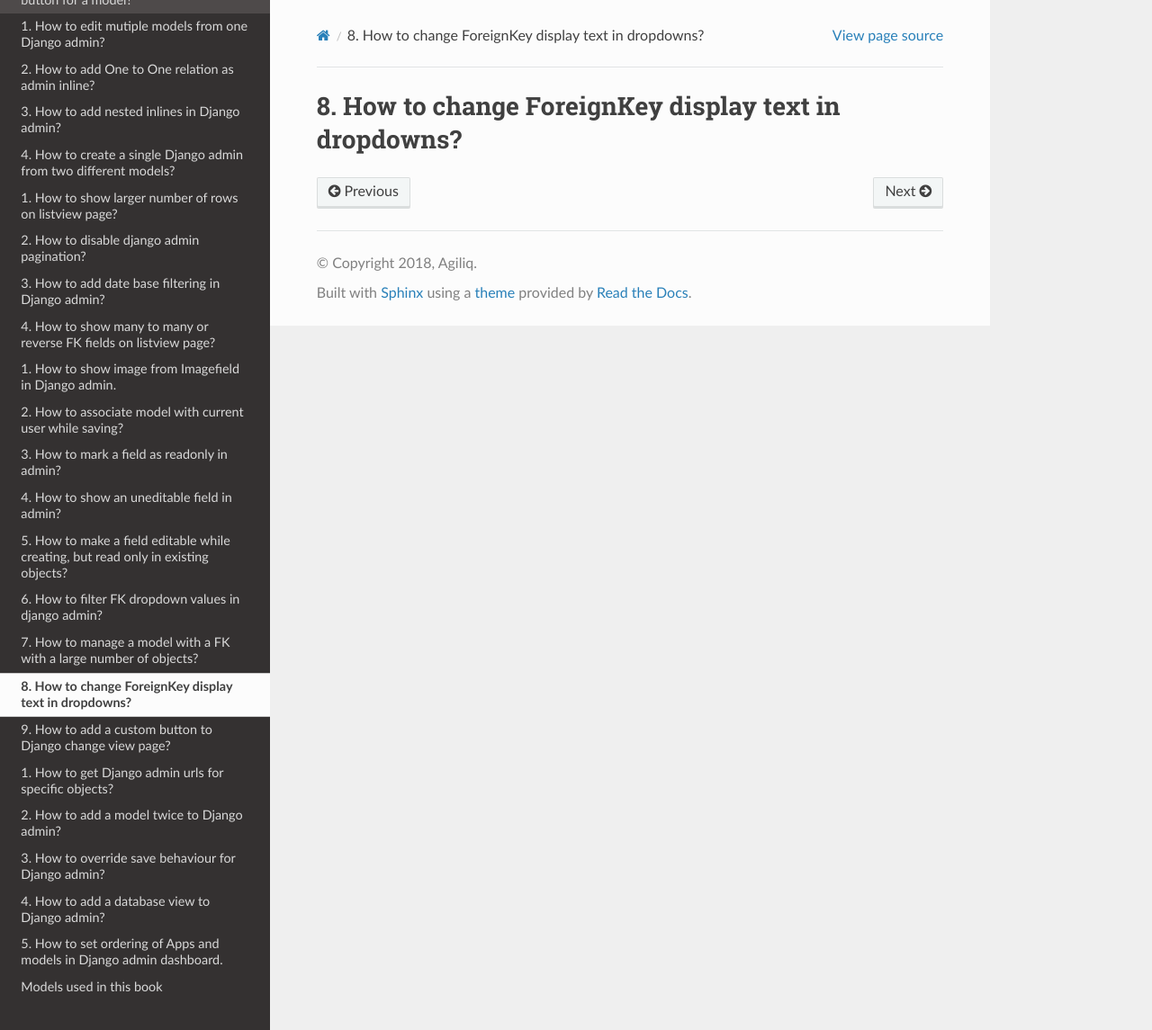
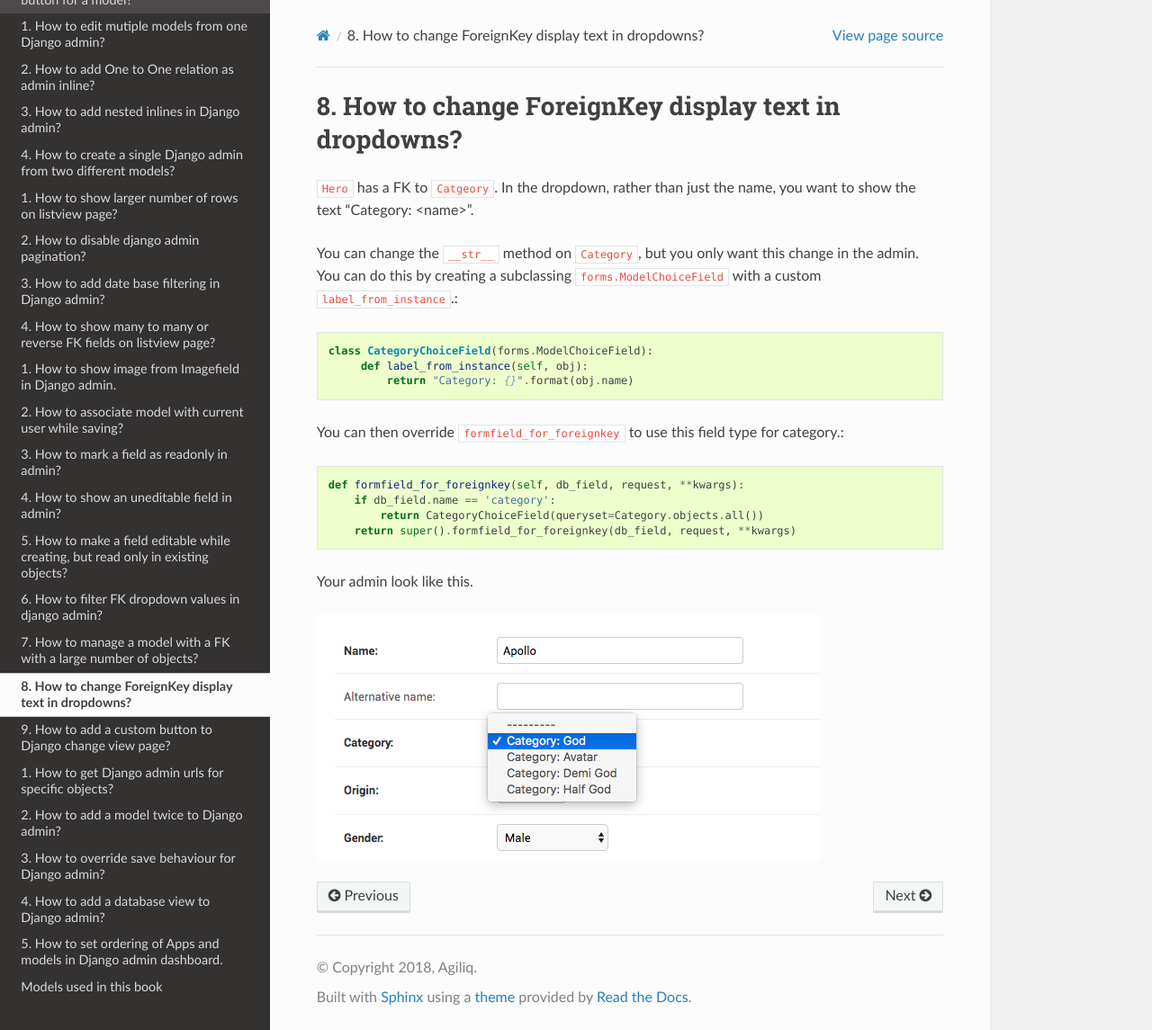
Before and after one commit to agiliq/django-admin-cookbook, a Sphinx documentation site: the page built from docs/fk_display.rst, in a window 1280 px wide and 1145 px high. Shown: the whole window at 90% size. Built offline with Sphinx 7.4.7 and the Read the Docs theme 2.0.0, drawn with Linux system fonts in a browser that asks for light colours.

Commit message:
Added fk display text

```diff
--- a/docs/fk_display.rst
+++ b/docs/fk_display.rst
@@ -1,2 +1,25 @@
 How to change ForeignKey display text in dropdowns?
 ++++++++++++++++++++++++++++++++++++++++++++++++++++++++++++++++++++++++++++++++++++
+
+:code:`Hero` has a FK to :code:`Catgeory`. In the dropdown, rather than just the name, you want to show the text "Category: <name>".
+
+You can change the :code:`__str__` method on :code:`Category`, but you only want this change in the admin.
+You can do this by creating a subclassing :code:`forms.ModelChoiceField` with a custom :code:`label_from_instance`.::
+
+
+    class CategoryChoiceField(forms.ModelChoiceField):
+         def label_from_instance(self, obj):
+             return "Category: {}".format(obj.name)
+
+You can then override :code:`formfield_for_foreignkey` to use this field type for category.::
+
+
+    def formfield_for_foreignkey(self, db_field, request, **kwargs):
+        if db_field.name == 'category':
+            return CategoryChoiceField(queryset=Category.objects.all())
+        return super().formfield_for_foreignkey(db_field, request, **kwargs)
+
+Your admin look like this.
+
+
+.. image:: fk_display.png
```
Also changed, not shown: docs/fk_display.png (added), 1 other file.
